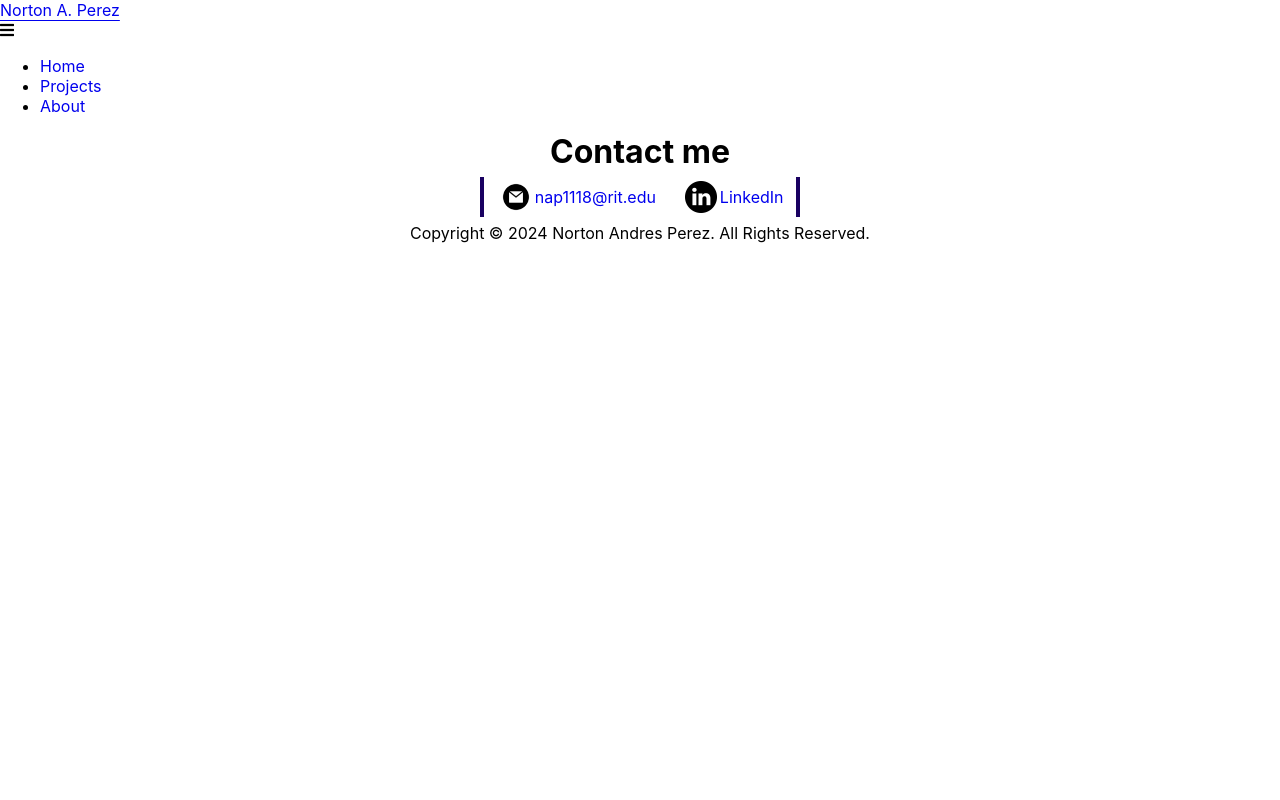
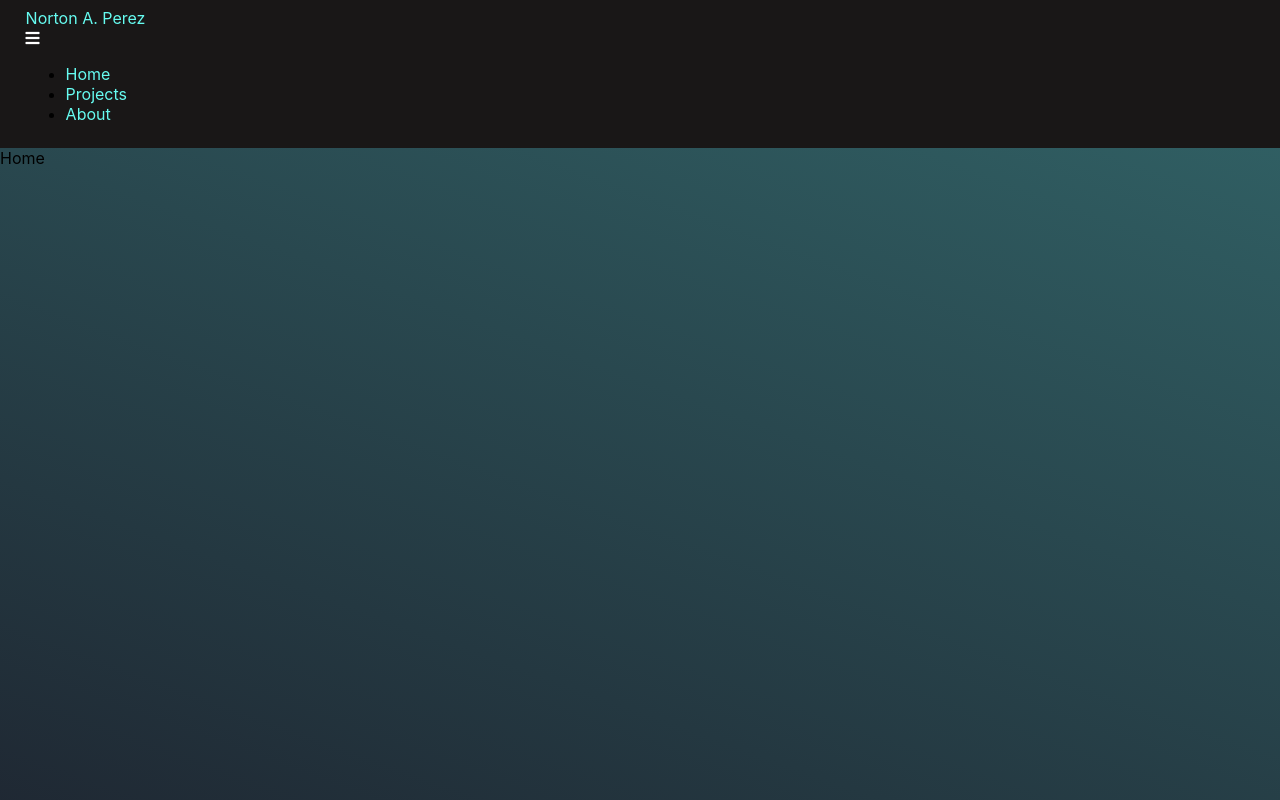
Before and after one commit to bit-nap/Portfolio-v2, a React (Create React App) app: page / in a window 1280 px wide. Shown: the top 800 px of the page. Built offline with nearby package versions, Linux system fonts and the light colour scheme.

Commit message:
Initial setup of the website - created the files for Home, About, & Projects pages - started implementing NavBar - completed Footer component - added some variables in the css for the theme of the website

```diff
--- a/src/App.css
+++ b/src/App.css
@@ -25,17 +25,40 @@
 */
 
 :root {
-  --color0: #000;
-  --color1: #0c0032;
-  --color2: #190061;
-  --color3: #240090;
-  --color4: #3500d3;
-  --color5: #282828;
+  --color0: #0b0c10;
+  --color1: #0d1117;
+  --color2: #1f2833;
+  --color3: #45a29e;
+  --color5: #66fcf1;
+  --color4: #c5c6c7;
+  --color6: #fff;
+  /* specific variables */
+  --navigation-color: #191717;
+  --img-theme: invert(100%);
+  --header-color: var(--color6);
+}
+
+body {
+  background: linear-gradient(
+    20deg,
+    var(--color1),
+    var(--color2),
+    var(--color3)
+  );
+  background-size: 400% 400%;
+  animation: waves 15s ease infinite;
+  height: 100vh;
+}
+
+p {
+  color: var(--color4);
 }
 
 a {
+  color: var(--color5);
   text-decoration: none;
 }
+
 a:hover {
   text-decoration: underline;
   text-underline-offset: 0.5vh;
@@ -48,8 +71,30 @@ h3 {
   margin: 0;
 }
 
-footer {
+/* KEYFRAMES */
+@keyframes waves {
+  0% {
+    background-position: 0% 50%;
+  }
+  50% {
+    background-position: 100% 50%;
+  }
+  100% {
+    background-position: 0% 50%;
+  }
+}
+
+/* NAVBAR */
+.navbar-container {
+  background-color: var(--navigation-color);
+  padding: 1vh 2vw;
+}
+
+/* FOOTER */
+.footer-container {
   text-align: center;
+  background-color: var(--navigation-color);
+  padding: 1vh 2vw;
 }
 
 .icon {
@@ -57,6 +102,11 @@ footer {
   height: 2rem;
   filter: var(--img-theme);
   padding: 0vw 0.25vw;
+  filter: var(--img-theme);
+}
+
+.fas {
+  filter: var(--img-theme);
 }
 
 .contact-info-banner,
@@ -76,3 +126,8 @@ footer {
   height: 40px;
   width: 4px;
 }
+
+/* HOME */
+.home-container{
+  height: 100vh;
+}
--- a/src/App.js
+++ b/src/App.js
@@ -1,14 +1,24 @@
 import { BrowserRouter, Routes, Route } from "react-router-dom";
 import NavBar from "./components/NavBar";
 import Footer from "./components/Footer";
+import Home from "./components/Home";
+import Projects from "./components/Projects";
+import About from "./components/About";
 import "./App.css";
 
 function App() {
   return (
-    <div className="App">
-      <NavBar></NavBar>
-      <Footer></Footer>
-    </div>
+    <BrowserRouter>
+      <div className="App">
+        <NavBar></NavBar>
+        <Routes>
+          <Route path="/" element={<Home />} />
+          <Route path="/project" element={<Projects />} />
+          <Route path="/about" element={<About />} />
+        </Routes>
+        <Footer></Footer>
+      </div>
+    </BrowserRouter>
   );
 }
 
--- /dev/null
+++ b/src/components/About.js
@@ -0,0 +1,9 @@
+import React from 'react'
+
+function About() {
+  return (
+    <div>About</div>
+  )
+}
+
+export default About
--- a/src/components/Footer.js
+++ b/src/components/Footer.js
@@ -6,9 +6,13 @@ function Footer() {
   let year = new Date().getFullYear();
   return (
     <footer>
-      <ContactBanner></ContactBanner>
-      <div id="copyright">
-        Copyright &copy; {year} Norton Andres Perez. All Rights Reserved.
+      <div className="footer-container">
+        <ContactBanner></ContactBanner>
+        <div id="copyright">
+          <p>
+            Copyright &copy; {year} Norton Andres Perez. All Rights Reserved.
+          </p>
+        </div>
       </div>
     </footer>
   );
--- /dev/null
+++ b/src/components/Home.js
@@ -0,0 +1,9 @@
+import React from 'react'
+
+function Home() {
+  return (
+    <div className='home-container'>Home</div>
+  )
+}
+
+export default Home
--- a/src/components/NavBar.js
+++ b/src/components/NavBar.js
@@ -1,14 +1,12 @@
 import React, { useState } from "react";
 
-function closeMobileMenu() {
-
-}
+function closeMobileMenu() {}
 
 function NavBar() {
   const [click, setClick] = useState(false);
 
-
   const handleClick = () => setClick(!click);
+  const closeMobileMenu = () => setClick(false);
 
   return (
     <>
--- /dev/null
+++ b/src/components/Projects.js
@@ -0,0 +1,9 @@
+import React from 'react'
+
+function Projects() {
+  return (
+    <div>Projects</div>
+  )
+}
+
+export default Projects
```
